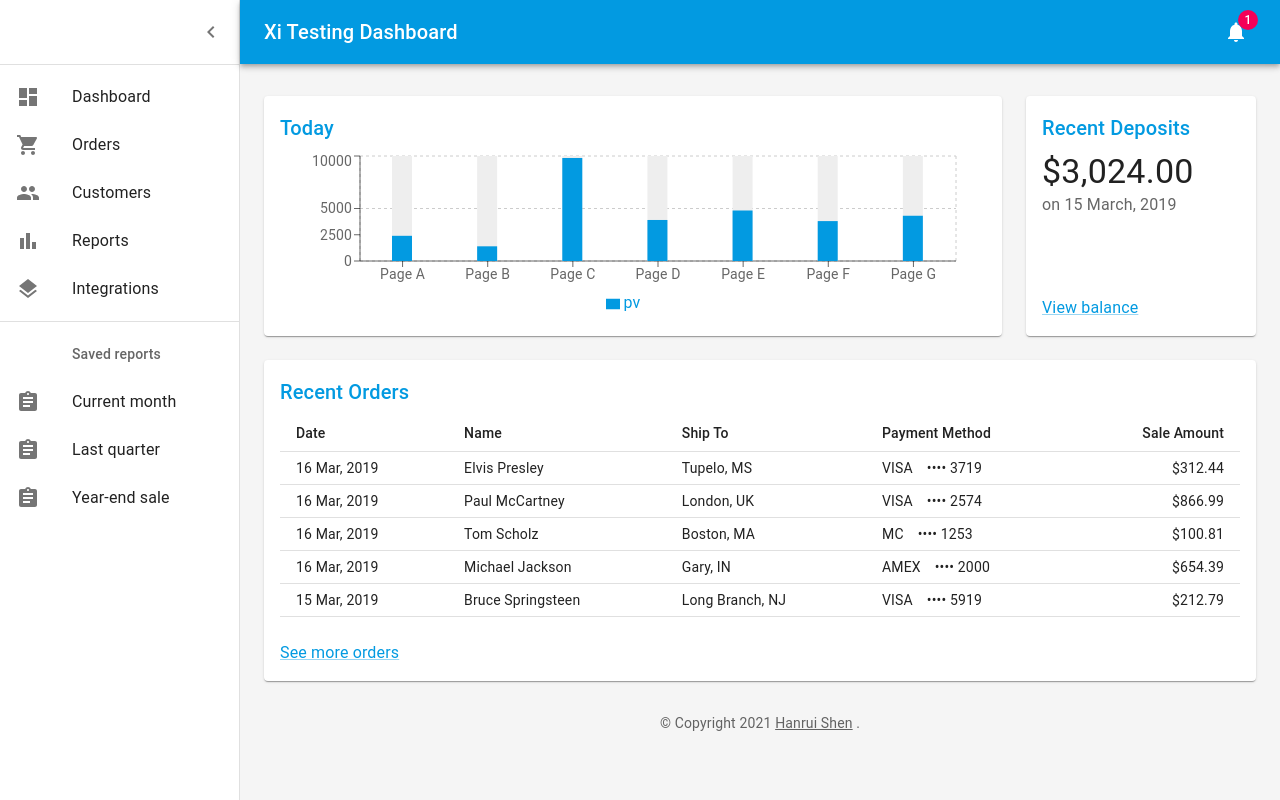
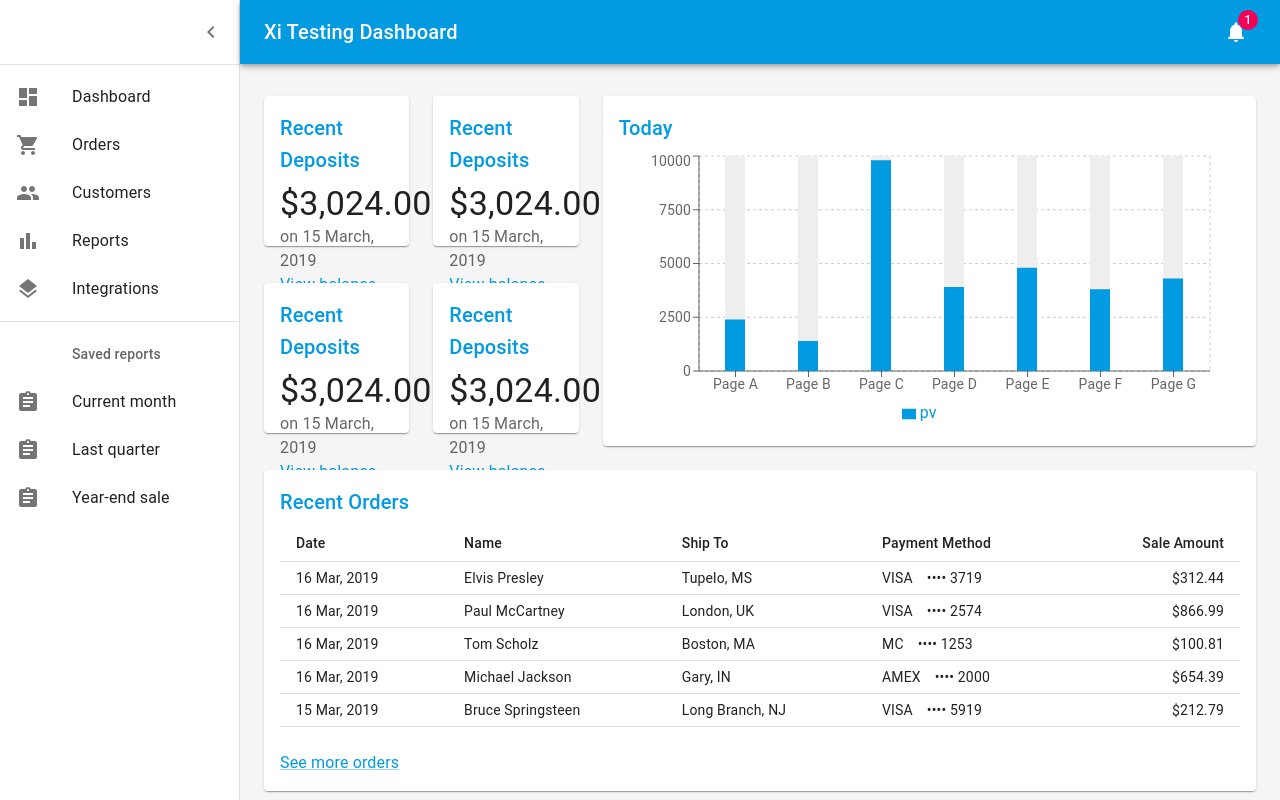
Before and after one commit to henryaboutshen/xi-testing-dashboard, a Next.js app: page / in a window 1280 px wide. Built offline with nearby package versions, Linux system fonts and the light colour scheme.

Commit message:
Update dashboard layout

```diff
--- a/pages/index.js
+++ b/pages/index.js
@@ -35,8 +35,8 @@ function DashboardContent() {
         <ThemeProvider theme={mdTheme}>
             <Box sx={{ display: 'flex' }}>
                 <CssBaseline />
-                <Header open={open} setOpen={setOpen}/>
-                <Navigation open={open} setOpen={setOpen}/>
+                <Header open={open} setOpen={setOpen} />
+                <Navigation open={open} setOpen={setOpen} />
                 <Box
                     component="main"
                     sx={{
@@ -49,32 +49,70 @@ function DashboardContent() {
                     }}
                 >
                     <Toolbar />
-                    <Container maxWidth="lg" sx={{ mt: 4, mb: 4 }}>
+                    <Container maxWidth="xl" sx={{ mt: 4, mb: 4 }}>
                         <Grid container spacing={3}>
-                            {/* Chart */}
-                            <Grid item xs={12} md={8} lg={9}>
+                            {/* Recent Deposits */}
+                            <Grid container item spacing={3} xs={12} md={4}>
+                                <Grid item xs={12} md={6}>
                                     <Paper
                                         sx={{
                                             p: 2,
                                             display: 'flex',
                                             flexDirection: 'column',
-                                        height: 240,
+                                            height: 150,
                                         }}
                                     >
-                                    <Chart />
+                                        <Deposits />
                                     </Paper>
                                 </Grid>
-                            {/* Recent Deposits */}
-                            <Grid item xs={12} md={4} lg={3}>
+                                <Grid item xs={12} md={6}>
                                     <Paper
                                         sx={{
                                             p: 2,
                                             display: 'flex',
                                             flexDirection: 'column',
-                                        height: 240,
+                                            height: 150,
                                         }}
                                     >
                                         <Deposits />
+                                    </Paper>
+                                </Grid>
+                                <Grid item xs={12} md={6}>
+                                    <Paper
+                                        sx={{
+                                            p: 2,
+                                            display: 'flex',
+                                            flexDirection: 'column',
+                                            height: 150,
+                                        }}
+                                    >
+                                        <Deposits />
+                                    </Paper>
+                                </Grid>
+                                <Grid item xs={12} md={6}>
+                                    <Paper
+                                        sx={{
+                                            p: 2,
+                                            display: 'flex',
+                                            flexDirection: 'column',
+                                            height: 150,
+                                        }}
+                                    >
+                                        <Deposits />
+                                    </Paper>
+                                </Grid>
+                            </Grid>
+                            {/* Chart */}
+                            <Grid item xs={12} md={8}>
+                                <Paper
+                                    sx={{
+                                        p: 2,
+                                        display: 'flex',
+                                        flexDirection: 'column',
+                                        height: 350,
+                                    }}
+                                >
+                                    <Chart />
                                 </Paper>
                             </Grid>
                             {/* Recent Orders */}
```
Lines whose indentation alone changed are shown as unchanged.
